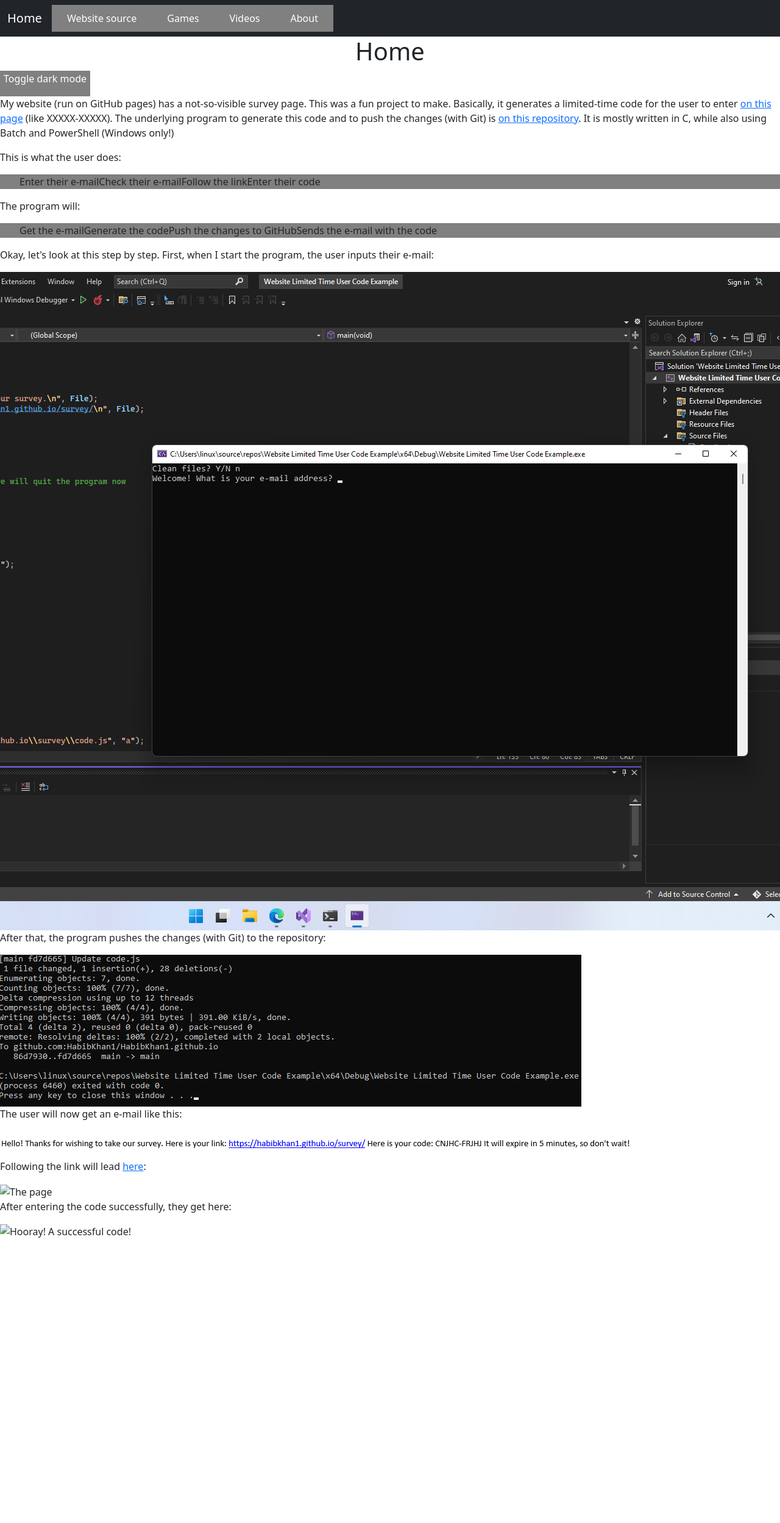
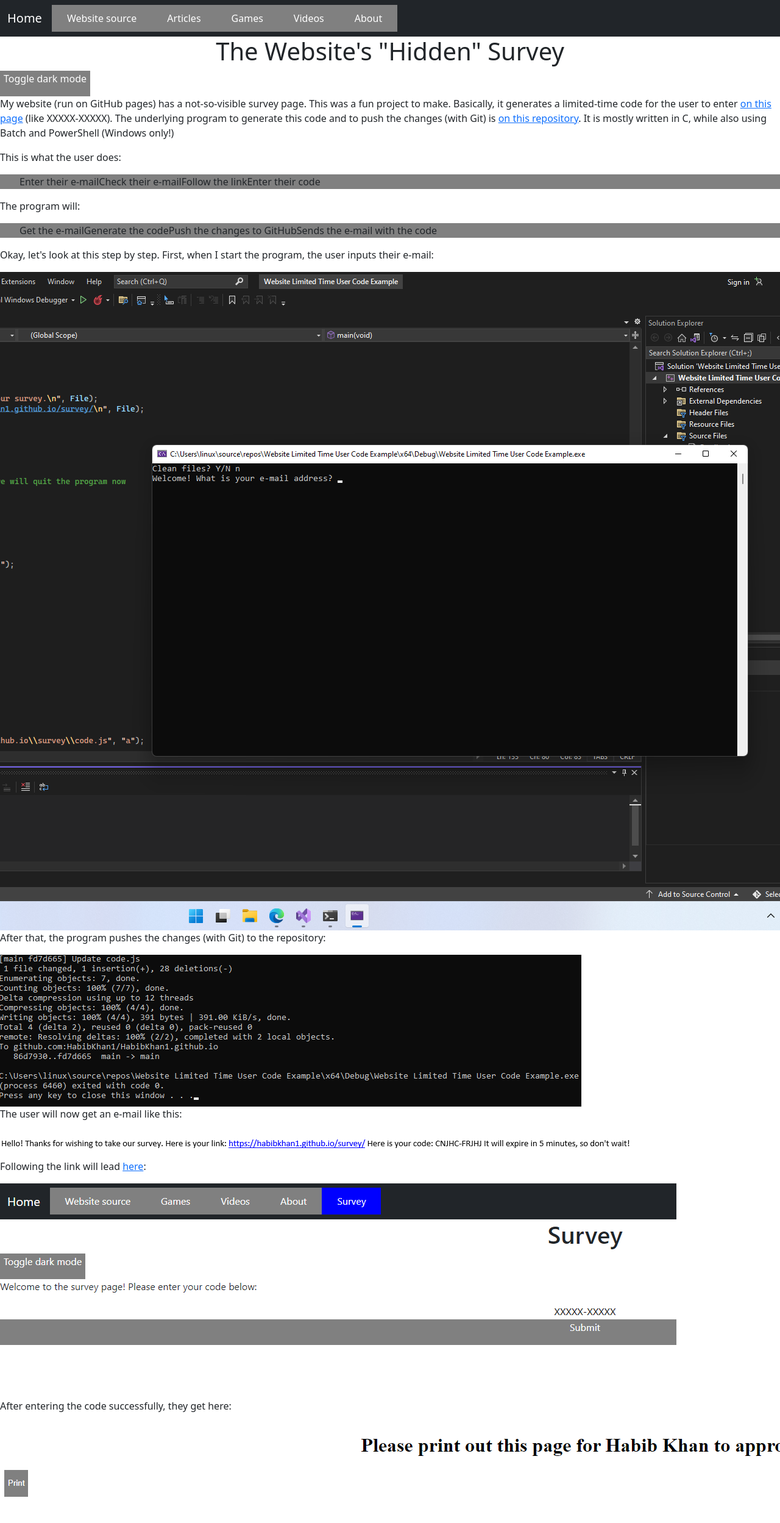
Before and after one commit to HabibKhan1/HabibKhan1.github.io, a plain HTML site: page articles/this-website/survey.html in a window 1280 px wide. Shown: the top 2498 px of the page at 61% size. Before the commit the page ends 2032 px from the top, so only its background shows below. Drawn offline with nearby package versions, Linux system fonts and the light colour scheme; files that its build step writes are made by us from their sources.

Commit message:
Articles!

```diff
--- a/articles/this-website/survey.html
+++ b/articles/this-website/survey.html
@@ -4,14 +4,14 @@
 <head>
 <meta charset = "utf8" name = "viewport" content = "width = device-width, initial-scale = 1.0">
 
-<title>Home</title>
+<title>The Website's "Hidden" Survey</title>
 
-<link rel = "stylesheet" href = "styles.css">
+<link rel = "stylesheet" href = "/styles.css">
 <link rel = "stylesheet" href = "https://cdn.jsdelivr.net/npm/bootstrap@5.1.3/dist/css/bootstrap.min.css">
-<link rel = "icon" href = "arch.png">
+<link rel = "icon" href = "/arch.png">
 
 <script src = "https://cdn.jsdelivr.net/npm/bootstrap@5.1.3/dist/js/bootstrap.bundle.min.js"></script>
-<script src = "scripts.js"></script>
+<script src = "/scripts.js"></script>
 
 </head>
 <body>
@@ -27,6 +27,7 @@
   <div class = "collapse navbar-collapse" id = "mynavbar">
     <ul class = "navbar-nav me-auto">
       <li class = "navbar-item"><a href = "https://github.com/HabibKhan1/HabibKhan1.github.io">Website source</a></li>
+      <li class = "navbar-item"><a href = "/articles/">Articles</a></li>
       <li class = "navbar-item"><a href = "/games/">Games</a></li>
       <li class = "navbar-item"><a href = "/videos/">Videos</a></li>
       <li class = "navbar-item"><a href = "/about/">About</a></li>
@@ -36,7 +37,7 @@
 </div>
 </nav>
 
-<h1>Home</h1>
+<h1>The Website's "Hidden" Survey</h1>
 
 <button class = "button" onclick = "darkmode()"><p id = "button">Toggle dark mode</button>
 
@@ -68,9 +69,9 @@ and PowerShell (Windows only!)
 <p>The user will now get an e-mail like this:</p>
 <img src = "/img/wltuce-email-message.png" alt = "The e-mail">
 <p>Following the link will lead <a href = "/survey/">here</a>:</p>
-<img src = "wltuce-survey.png" alt = "The page">
+<img src = "/img/wltuce-survey.png" alt = "The page">
 <p>After entering the code successfully, they get here:</p>
-<img src = "wltuce-final.png" alt = "Hooray! A successful code!">
+<img src = "/img/wltuce-final.png" alt = "Hooray! A successful code!">
 
 </body>
 </html>
```
Also changed, not shown: about/index.html (+1 -0 lines), articles/index.html (+4 -3 lines), articles/this-website/index.html (+4 -3 lines), games/guess.html (+1 -0 lines), games/index.html (+1 -0 lines), games/mind-reader.html (+1 -0 lines), index.html (+1 -0 lines), survey/index.html (+1 -0 lines), videos/index.html (+1 -0 lines).
